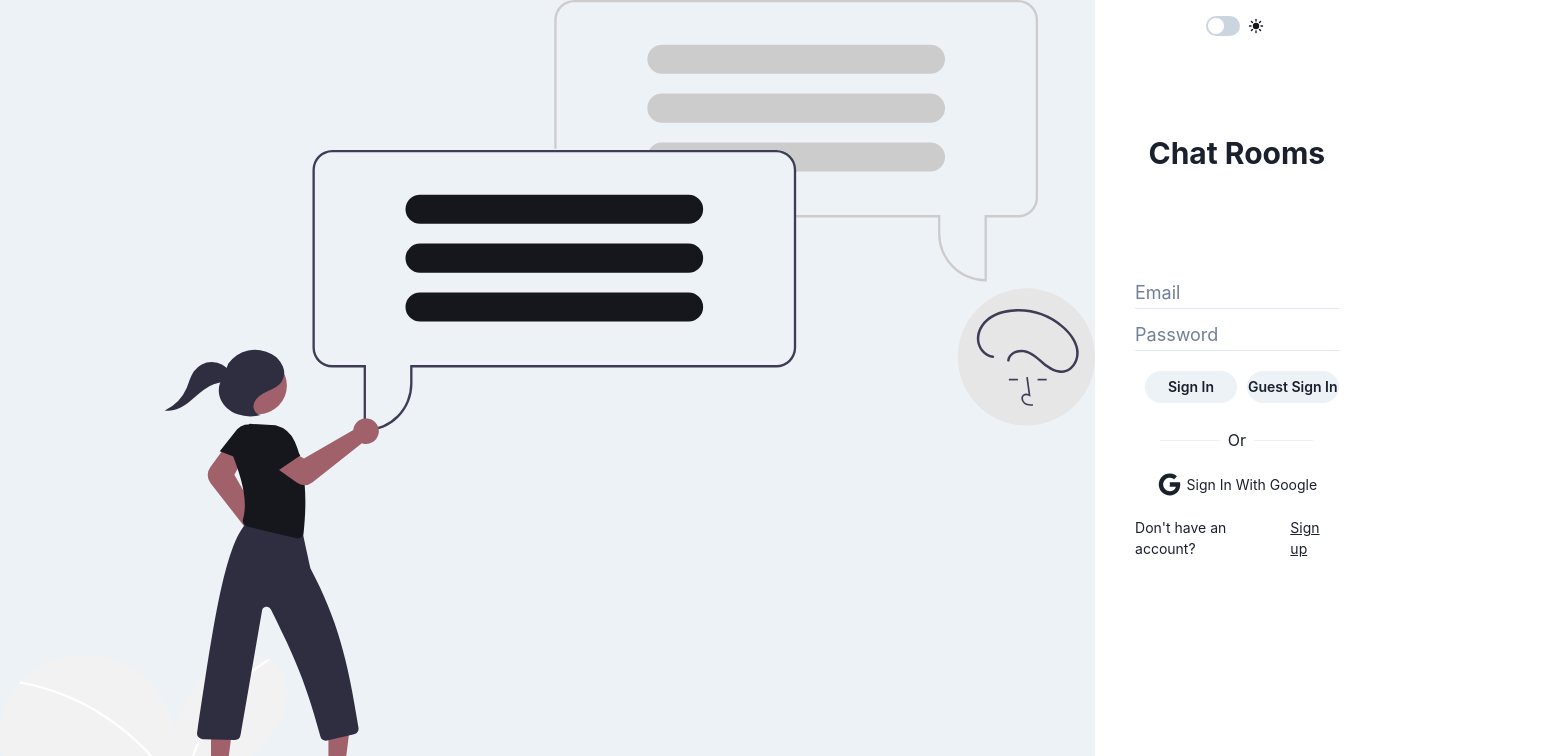
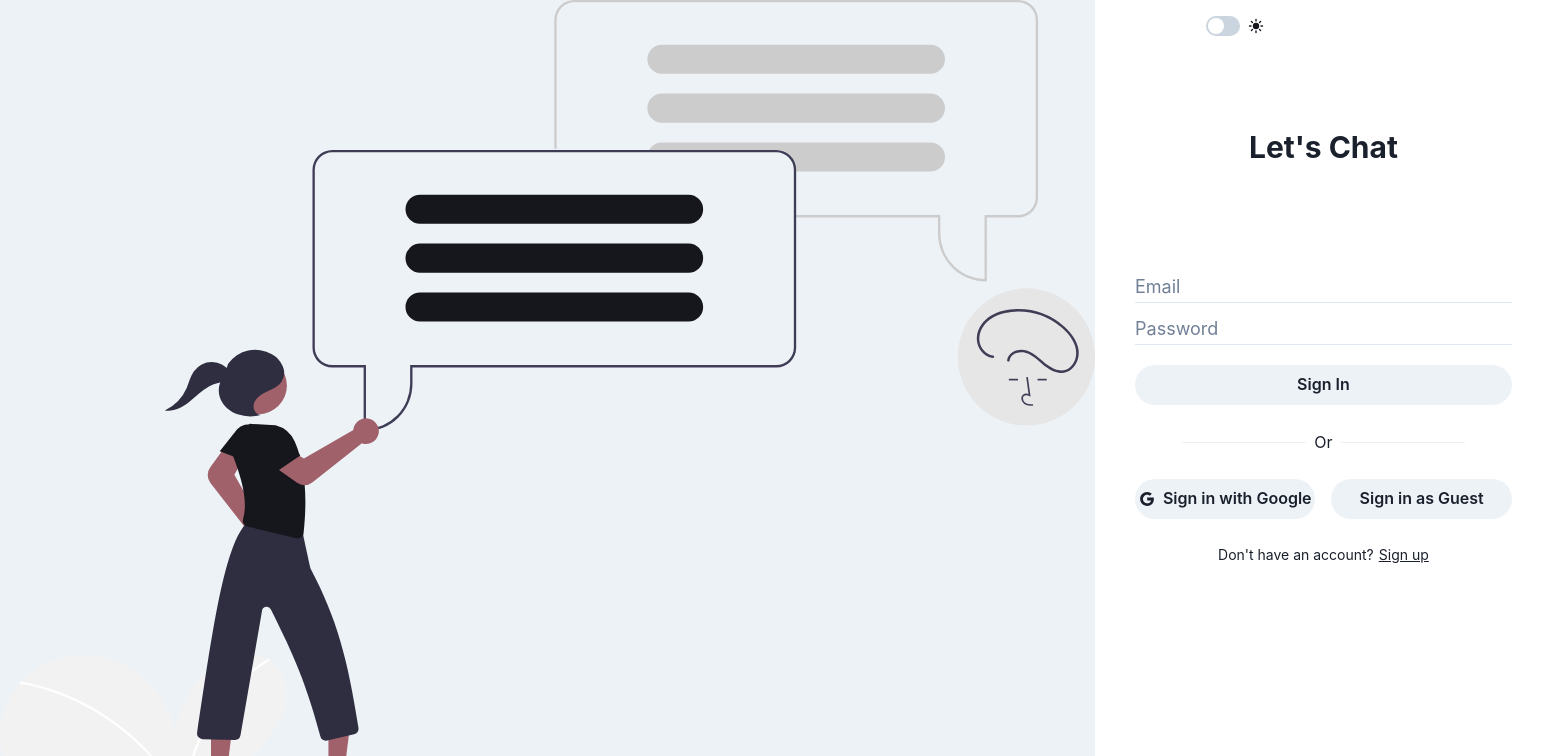
Before and after one commit to shanedle/chat-rooms, a Next.js app: page / in a window 1280 px wide. Shown: the top 756 px of the page, 1552 px wide, since content can reach past the window. Built offline with nearby package versions, Linux system fonts and the light colour scheme; no server answers.

Commit message:
:art: improved authentication page

```diff
--- a/components/Auth/Auth.tsx
+++ b/components/Auth/Auth.tsx
@@ -105,7 +105,7 @@ export const Auth = () => {
             size="lg"
             textAlign="center"
           >
-            Chat Rooms
+            Let's Chat
           </Heading>
           <Input
             type="text"
@@ -129,39 +129,25 @@ export const Auth = () => {
           />
 
           <>
-            <Flex
-              w="100%"
-              mt="10px"
-              mb="10px"
-              justify={signUp ? "center" : "space-between"}
-            >
+            <Flex w="100%" mt="10px" mb="10px" justify="center">
               {signUp ? (
                 <Button
                   onClick={createUser}
                   borderRadius="20px"
-                  w="70%"
-                  size="md"
+                  w="100%"
+                  size={{ base: "sm", md: "md" }}
                 >
                   Sign Up
                 </Button>
               ) : (
                 <>
                   <Button
-                    mx="10px"
                     onClick={emailAndPasswordSignIn}
                     borderRadius="20px"
-                    w="50%"
-                    size="sm"
+                    w="100%"
+                    size={{ base: "sm", md: "md" }}
                   >
                     Sign In
-                  </Button>
-                  <Button
-                    onClick={guestSignIn}
-                    borderRadius="20px"
-                    w="50%"
-                    size="sm"
-                  >
-                    Guest Sign In
                   </Button>
                 </>
               )}
@@ -172,21 +158,31 @@ export const Auth = () => {
               <Divider />
             </Stack>
             <Flex
-              p="5px"
-              borderRadius="10px"
-              alignItems="center"
-              onClick={googleSignIn}
-              borderBottom="20px"
-              _hover={{
-                shadow:
-                  "5px 5px 3px -1px rgb(0 0 0 / 20%), -3px -3px 3px -1px rgb(0 0 0 / 20%)",
-              }}
-              cursor="pointer"
-              boxSizing="border-box"
+              w="100%"
+              mt="10px"
+              mb="10px"
+              gap="4"
+              direction={{ base: "column", md: "row" }}
             >
-              <Icon mr="5px" w="25px" h="25px" as={IoLogoGoogle} />
-              <Text fontSize="sm">Sign In With Google</Text>
+              <Button
+                onClick={googleSignIn}
+                leftIcon={<IoLogoGoogle />}
+                borderRadius="20px"
+                w="100%"
+                size={{ base: "sm", md: "md" }}
+              >
+                Sign in with Google
+              </Button>
+              <Button
+                onClick={guestSignIn}
+                borderRadius="20px"
+                w="100%"
+                size={{ base: "sm", md: "md" }}
+              >
+                Sign in as Guest
+              </Button>
             </Flex>
+
             <Flex mt="15px">
               <Text fontSize="sm">
                 {signUp ? "Already have an account?" : "Don't have an account?"}{" "}
```
